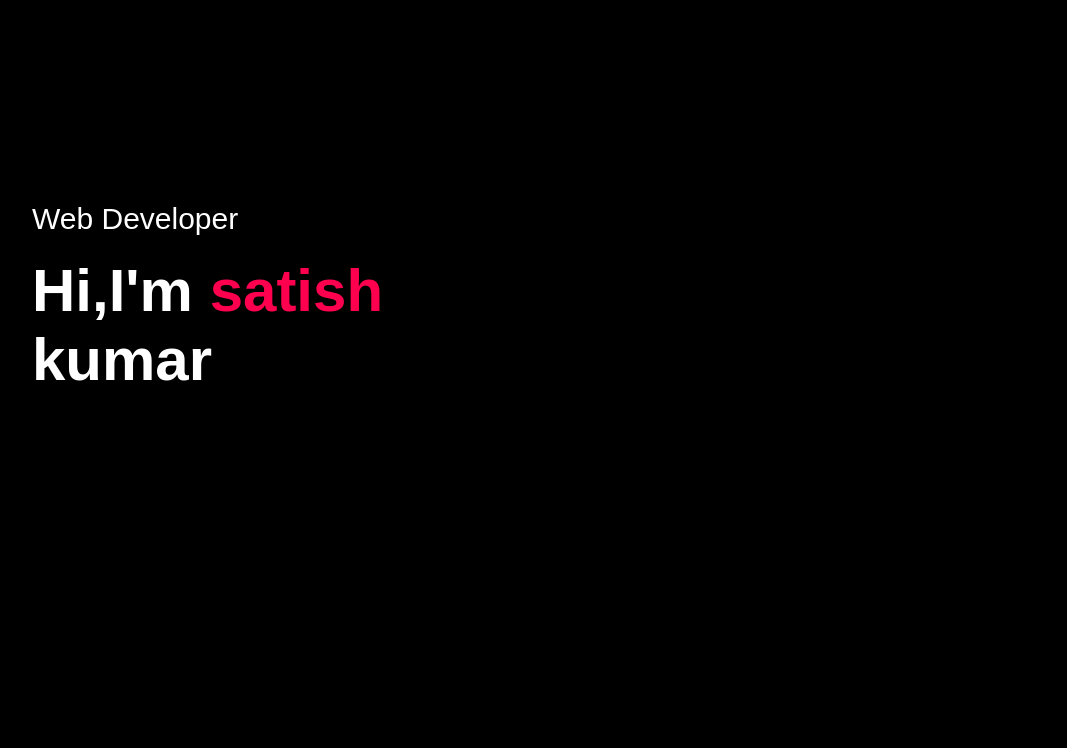
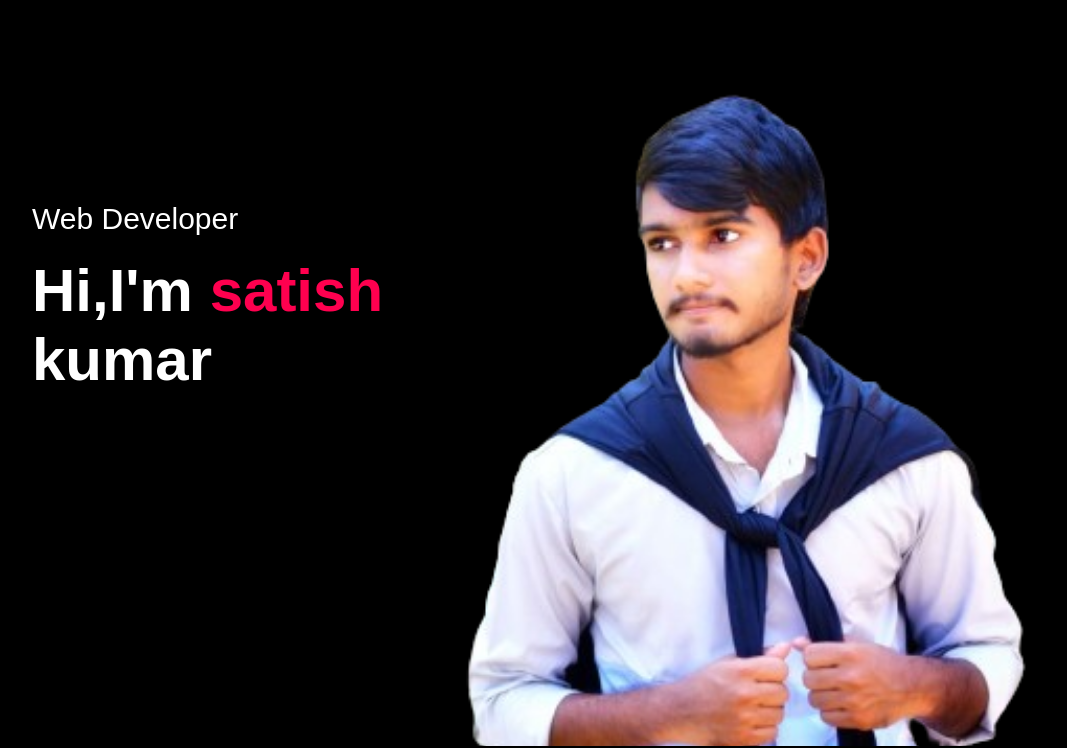
Before and after one commit to BokkaSatish2003/portfolio, a plain HTML site: page myportfolio/index.html in a window 1280 px wide. Shown: the part 54-802 px from the top of the page, without its empty margins (96-1163 px from the left). Drawn offline with Linux system fonts and the light colour scheme.

Commit message:
Update style.css

```diff
--- a/myportfolio/style.css
+++ b/myportfolio/style.css
@@ -16,7 +16,7 @@ body{
 #header{
    width: 100%;
     height: 100vh;
-    background-image: url("s4.png.png");
+    background-image: url("/photos/s4.png.png");
     background-size: cover;
     background-position: center;
 }
```
